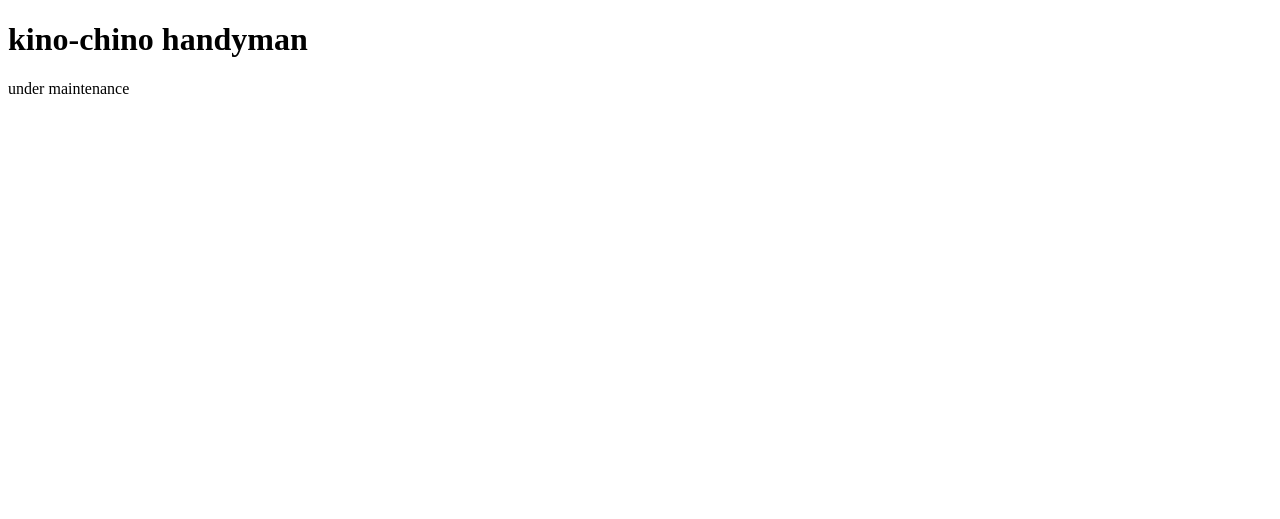
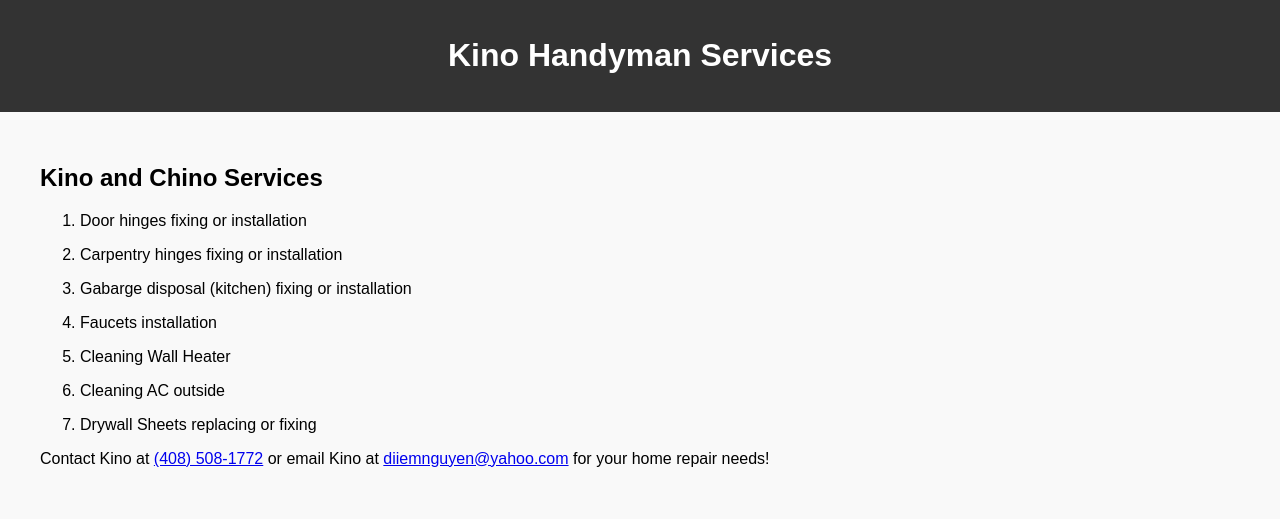
Before and after one commit to diiemnguyen/kino, a plain HTML site: page index.html in a window 1280 px wide. Drawn offline with Linux system fonts and the light colour scheme.

Commit message:
Update index.html

```diff
--- a/index.html
+++ b/index.html
@@ -1,14 +1,65 @@
 <!DOCTYPE html>
-<html>
+<html lang="en">
+<head>
+    <meta charset="UTF-8">
+    <meta name="viewport" content="width=device-width, initial-scale=1.0">
+    <title>Kino Handyman Services</title>
+    <style>
+        /* Basic styling for the website */
+        body {
+            font-family: Arial, sans-serif;
+            background-color: #f9f9f9;
+            margin: 0;
+            padding: 0;
+        }
+        header {
+            background-color: #333;
+            color: #fff;
+            text-align: center;
+            padding: 1em;
+        }
+        .container {
+            max-width: 1200px;
+            margin: 0 auto;
+            padding: 2em;
+        }
+        .services-list {
+            list-style: none;
+            padding: 0;
+        }
+        .service-item {
+            margin-bottom: 1em;
+        }
+    </style>
+</head>
 <body>
+    <header>
+        <h1>Kino Handyman Services</h1>
+    </header>
+    <div class="container">
+        <h2>Kino and Chino Services</h2>
+        <ol>
+            <li class="service-item">Door hinges fixing or installation</li>
+            <li class="service-item">Carpentry hinges fixing or installation</li>
+            <li class="service-item">Gabarge disposal (kitchen) fixing or installation</li>
+            <li class="service-item">Faucets installation</li>
+            <li class="service-item">Cleaning Wall Heater</li>
+            <li class="service-item">Cleaning AC outside</li>
+            <li class="service-item">Drywall Sheets replacing or fixing</li>
 
-<h1>kino-chino handyman</h1>
-<p>under maintenance</p>
-  <br />
-
-
-<div data-pro-badge-shopper-uuid=91bcc317-93bd-4f93-82d3-5bad70df8b9f data-pro-badge-mode=dark style="width:200px"></div>
+            <!-- Add more services as needed -->
+        </ol>
+        <p>Contact Kino at <a href="tel:(408) 508-1772">(408) 508-1772</a> or email Kino at <a href="mailto:diiemnguyen@yahoo.com?Subject=kinohandyman_services">diiemnguyen@yahoo.com</a> for your home repair needs!</p>
+    </div>
+  <div data-pro-badge-shopper-uuid=91bcc317-93bd-4f93-82d3-5bad70df8b9f data-pro-badge-mode=dark style="width:200px"></div>
 <script defer src="https://pro.godaddy.com/static/js/badge.js"></script>
 
+    <script>
+        // Example JavaScript functionality (optional)
+        const phoneNumber = document.querySelector('a[href^="tel"]');
+        phoneNumber.addEventListener('click', () => {
+            alert('Thank you for considering our handyman services! We will be in touch shortly.');
+        });
+    </script>
 </body>
 </html>
```
